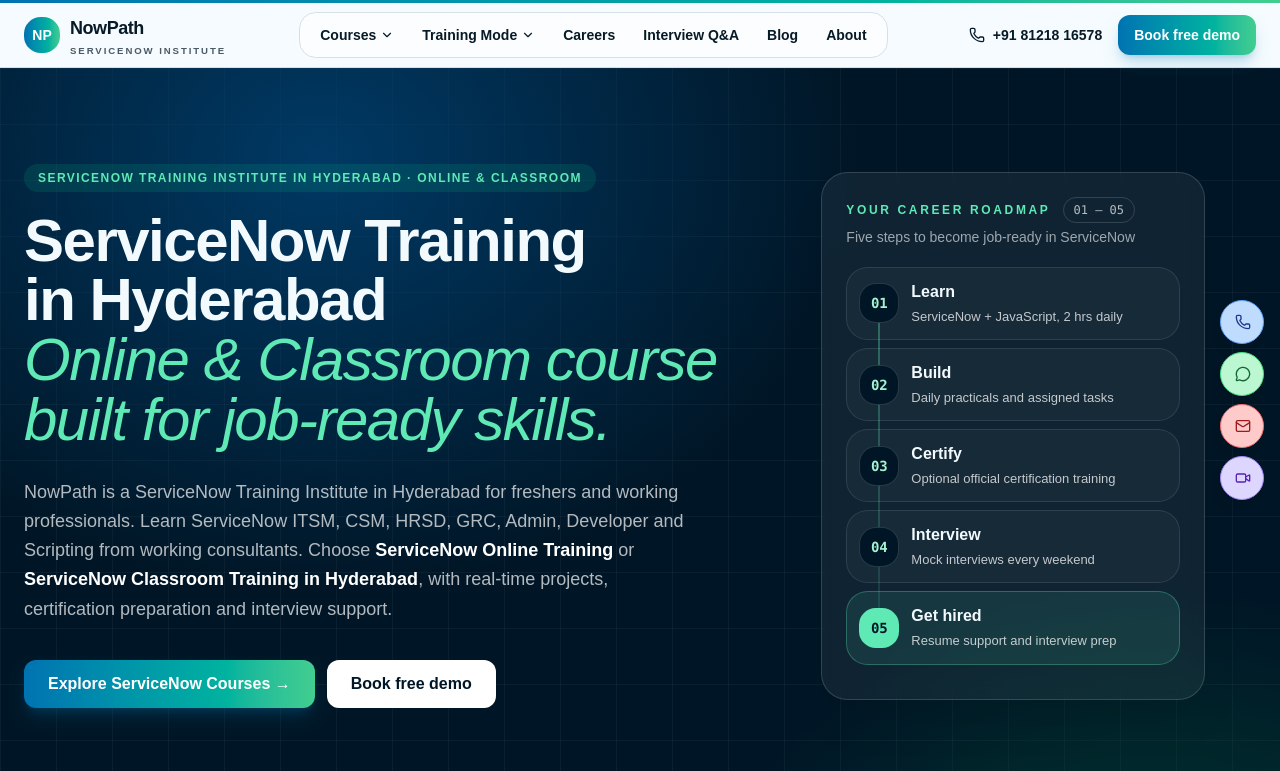
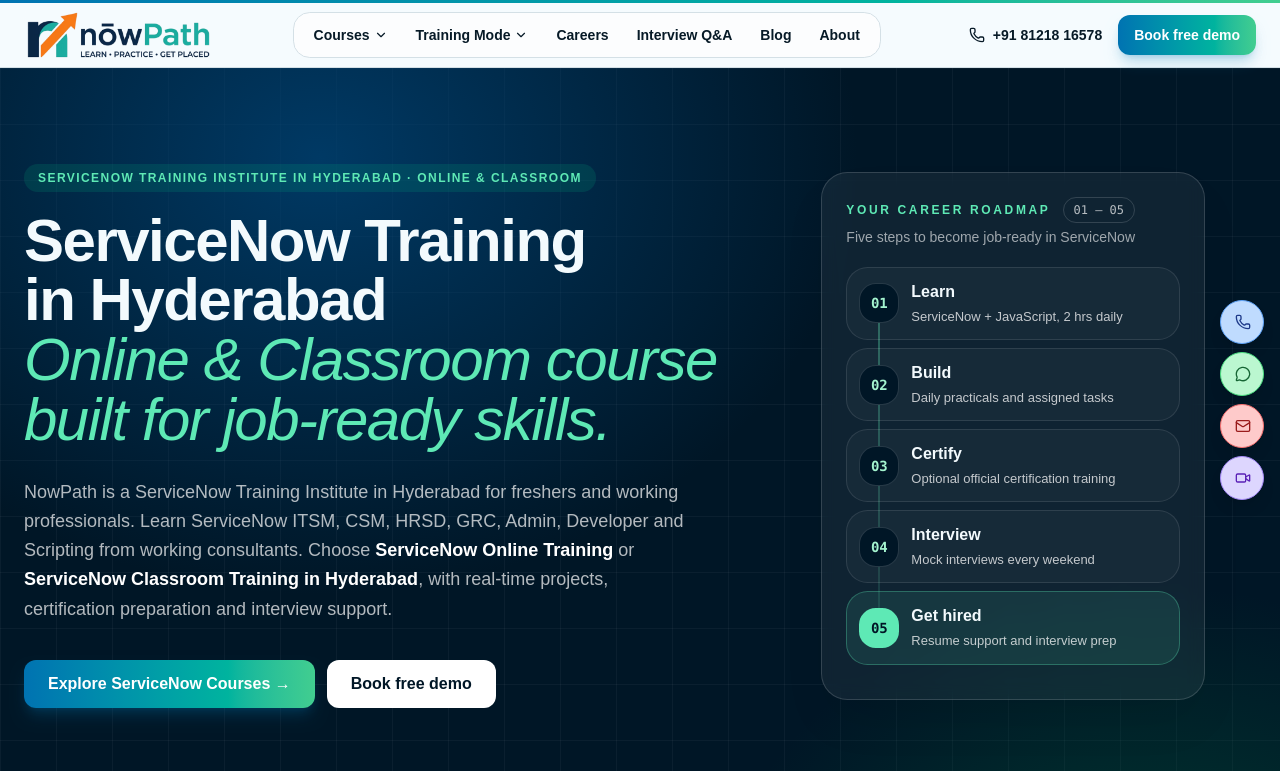
Before and after one commit to Bullamaiah-958/nowpath, a Next.js app: page / in a window 1280 px wide. Shown: the top 771 px of the page. Built offline with nearby package versions, Linux system fonts and the light colour scheme; a web font is replaced by a local one.

Commit message:
Add updated NowPath logo
Co-authored-by: Copilot <223556219+Copilot@users.noreply.github.com>

```diff
--- a/components/logo.tsx
+++ b/components/logo.tsx
@@ -1,18 +1,26 @@
+import Image from 'next/image'
 import Link from 'next/link'
 import { cn } from '@/lib/utils'
 
 export function Logo({ tone = 'dark', className }: { tone?: 'dark' | 'light'; className?: string }) {
   return (
-    <Link href="/" className={cn('flex items-center gap-2.5', className)} aria-label="NowPath ServiceNow Training Institute">
-      <span className="bg-gradient-brand flex size-9 items-center justify-center rounded-xl text-sm font-bold text-white" aria-hidden="true">
-        NP
-      </span>
-      <span className="flex flex-col leading-none">
-        <span className={cn('text-lg font-bold tracking-tight', tone === 'light' ? 'text-white' : 'text-foreground')}>NowPath</span>
-        <span className={cn('mt-1 text-[0.6rem] font-semibold tracking-[0.2em] uppercase', tone === 'light' ? 'text-white/60' : 'text-muted-foreground')}>
-          ServiceNow Institute
-        </span>
-      </span>
+    <Link
+      href="/"
+      className={cn(
+        'flex shrink-0 items-center rounded-md',
+        tone === 'light' ? 'w-fit bg-white px-2 py-1' : 'w-fit',
+        className,
+      )}
+      aria-label="NowPath — Learn, Practice, Get Placed"
+    >
+      <Image
+        src="/images/nowpath-logo.png"
+        alt="NowPath — Learn, Practice, Get Placed"
+        width={624}
+        height={172}
+        priority
+        className={cn('h-[52px] w-auto max-w-[225px] object-contain', tone === 'light' && 'h-14 max-w-[245px]')}
+      />
     </Link>
   )
 }
```
Also changed, not shown: public/images/nowpath-logo.png (added).
